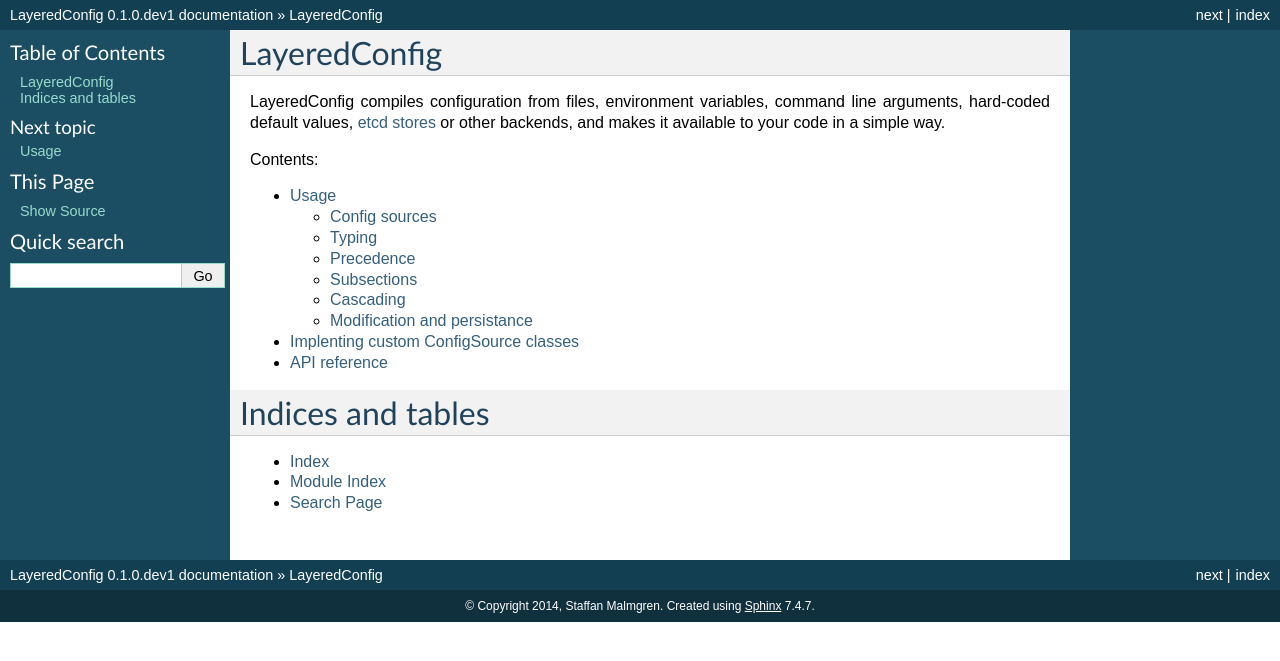
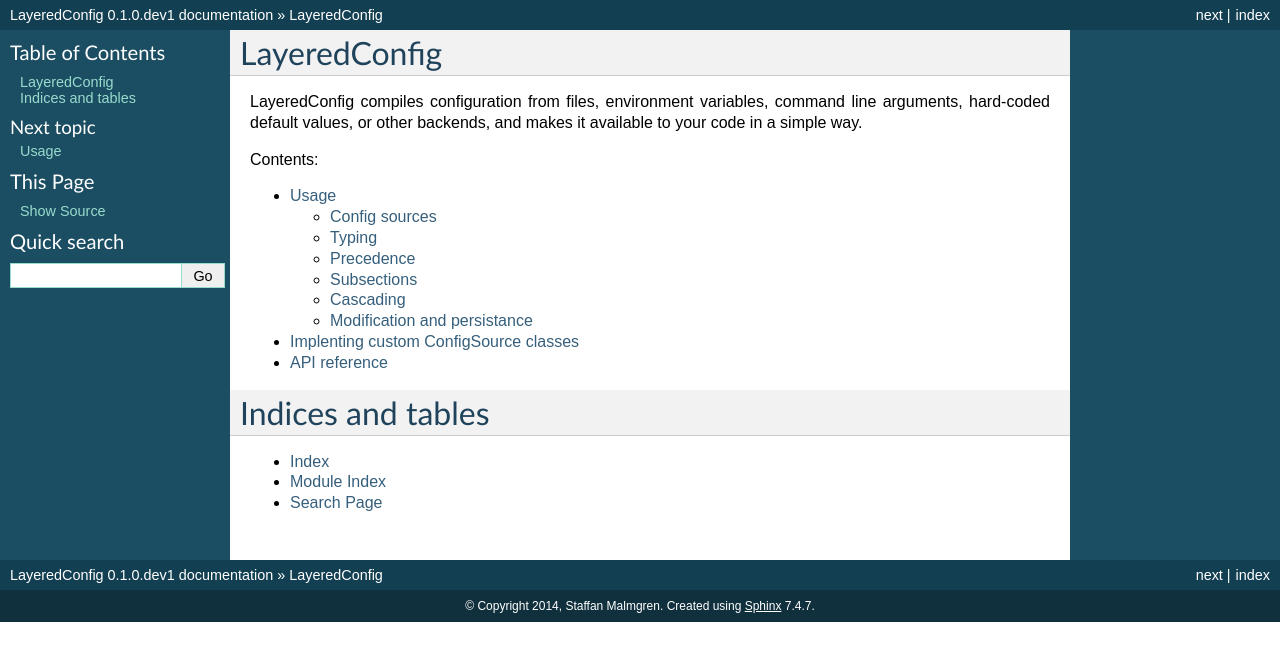
Before and after one commit to staffanm/layeredconfig, a Sphinx documentation site: the page built from docs/index.rst, in a window 1280 px wide. Shown: the top 661 px of the page. Built offline with Sphinx 7.4.7, drawn with Linux system fonts in a browser that asks for light colours; pages that are not in the unit, such as notebooks, are missing from menus.

Commit message:
remove all traces of etcd

```diff
--- a/README.rst
+++ b/README.rst
@@ -19,8 +19,7 @@
         :target: https://pypi.python.org/pypi/layeredconfig
 
 LayeredConfig compiles configuration from files, environment
-variables, command line arguments, hard-coded default values, `etcd
-stores <https://coreos.com/docs/#distributed-configuration>`_ or other
+variables, command line arguments, hard-coded default values, or other
 backends, and makes it available to your code in a simple way.
 
 
--- a/docs/index.rst
+++ b/docs/index.rst
@@ -7,8 +7,7 @@
 =============
 
 LayeredConfig compiles configuration from files, environment
-variables, command line arguments, hard-coded default values, `etcd
-stores <https://coreos.com/docs/#distributed-configuration>`_ or other
+variables, command line arguments, hard-coded default values, or other
 backends, and makes it available to your code in a simple way.
 
 Contents:
--- a/layeredconfig/__init__.py
+++ b/layeredconfig/__init__.py
@@ -12,8 +12,5 @@
 from .jsonfile import JSONFile
 from .commandline import Commandline
 from .environment import Environment
-
-# These are not at all implemented yet
-from .etcd import Etcd
 from .plistfile import PListFile
 from .yamlfile import YAMLFile
```
Also changed, not shown: docs/layeredconfig.rst (+0 -8 lines), 1 other file.
